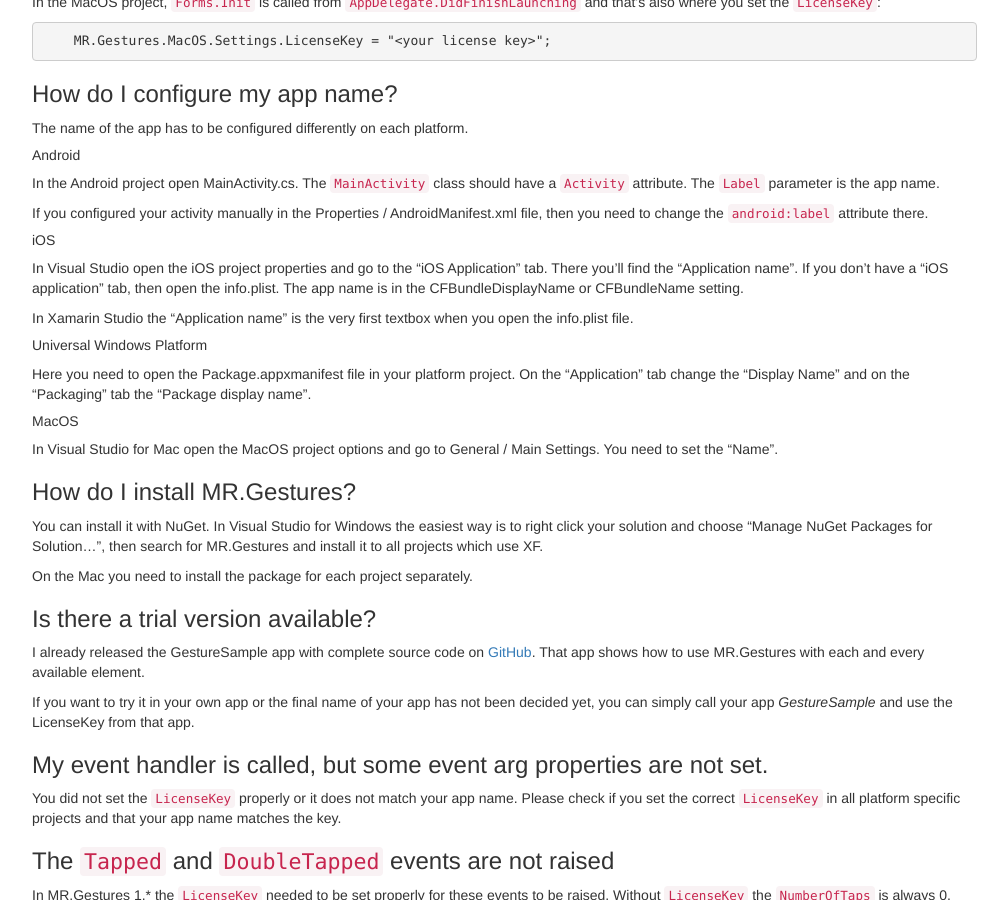
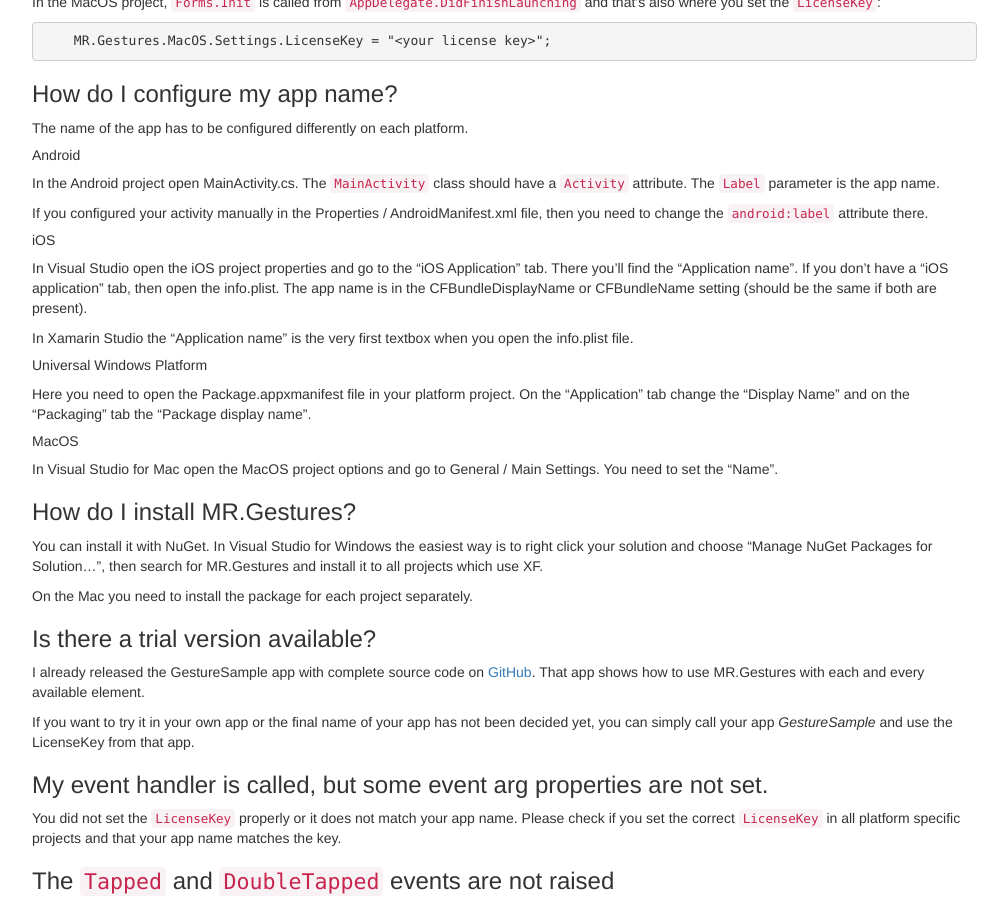
Before and after one commit to MichaelRumpler/GestureSample, a Jekyll site: the page built from parts/6_FAQs.md, in a window 1280 px wide and 900 px high, scrolled down 914 px. Shown: the whole window, without its empty margins (233-1241 px from the left). Built offline with Jekyll 4.4.1, drawn with Linux system fonts in a browser that asks for light colours; our own code applies the rules of GitHub Pages for plain Markdown files.

Commit message:
update iOS app name description

```diff
--- a/parts/6_FAQs.md
+++ b/parts/6_FAQs.md
@@ -59,7 +59,7 @@
 
 ##### iOS
 
-In Visual Studio open the iOS project properties and go to the "iOS Application" tab. There you'll find the "Application name". If you don't have a "iOS application" tab, then open the info.plist. The app name is in the CFBundleDisplayName or CFBundleName setting.
+In Visual Studio open the iOS project properties and go to the "iOS Application" tab. There you'll find the "Application name". If you don't have a "iOS application" tab, then open the info.plist. The app name is in the CFBundleDisplayName or CFBundleName setting (should be the same if both are present).
 
 In Xamarin Studio the "Application name" is the very first textbox when you open the info.plist file.
 
```
